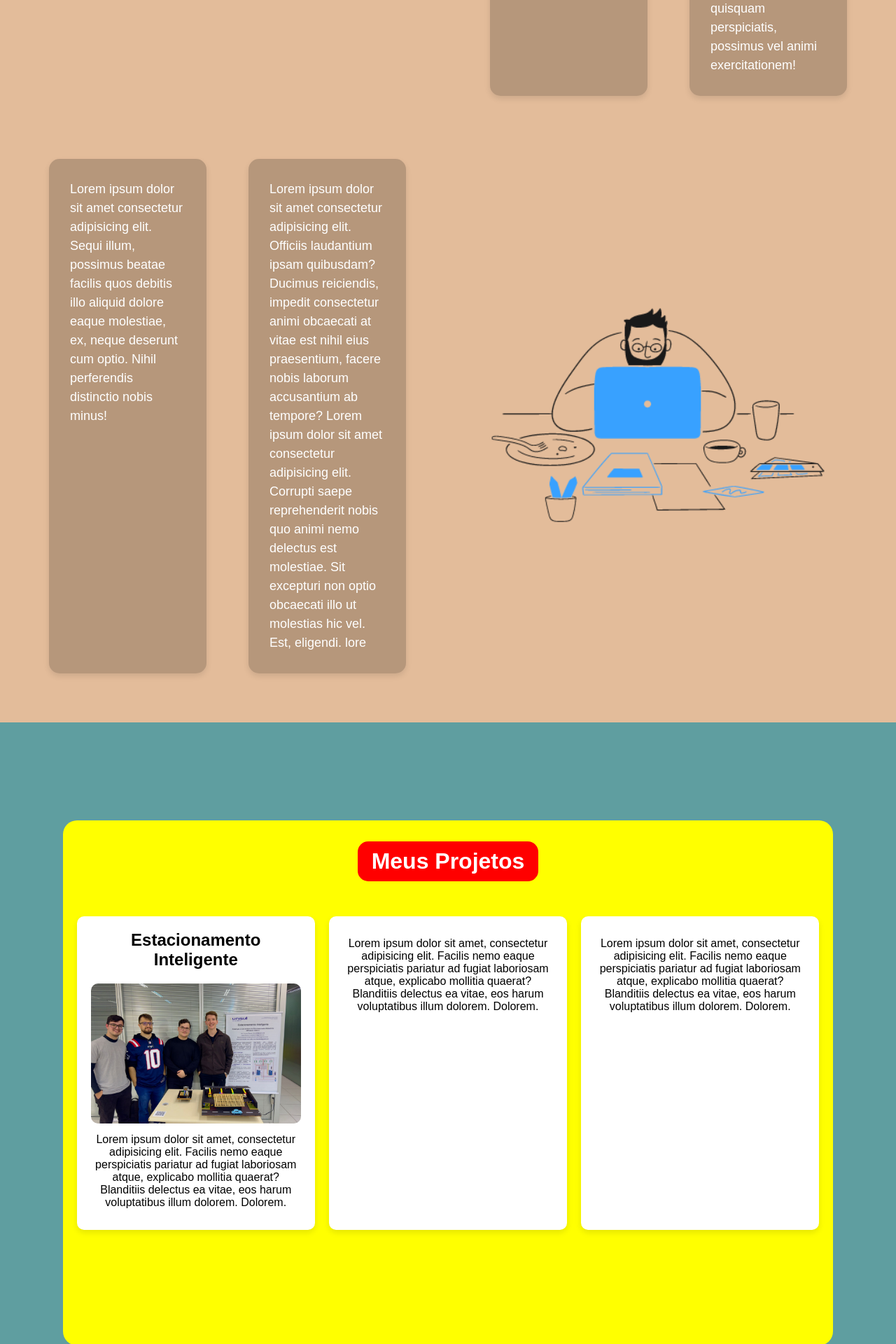
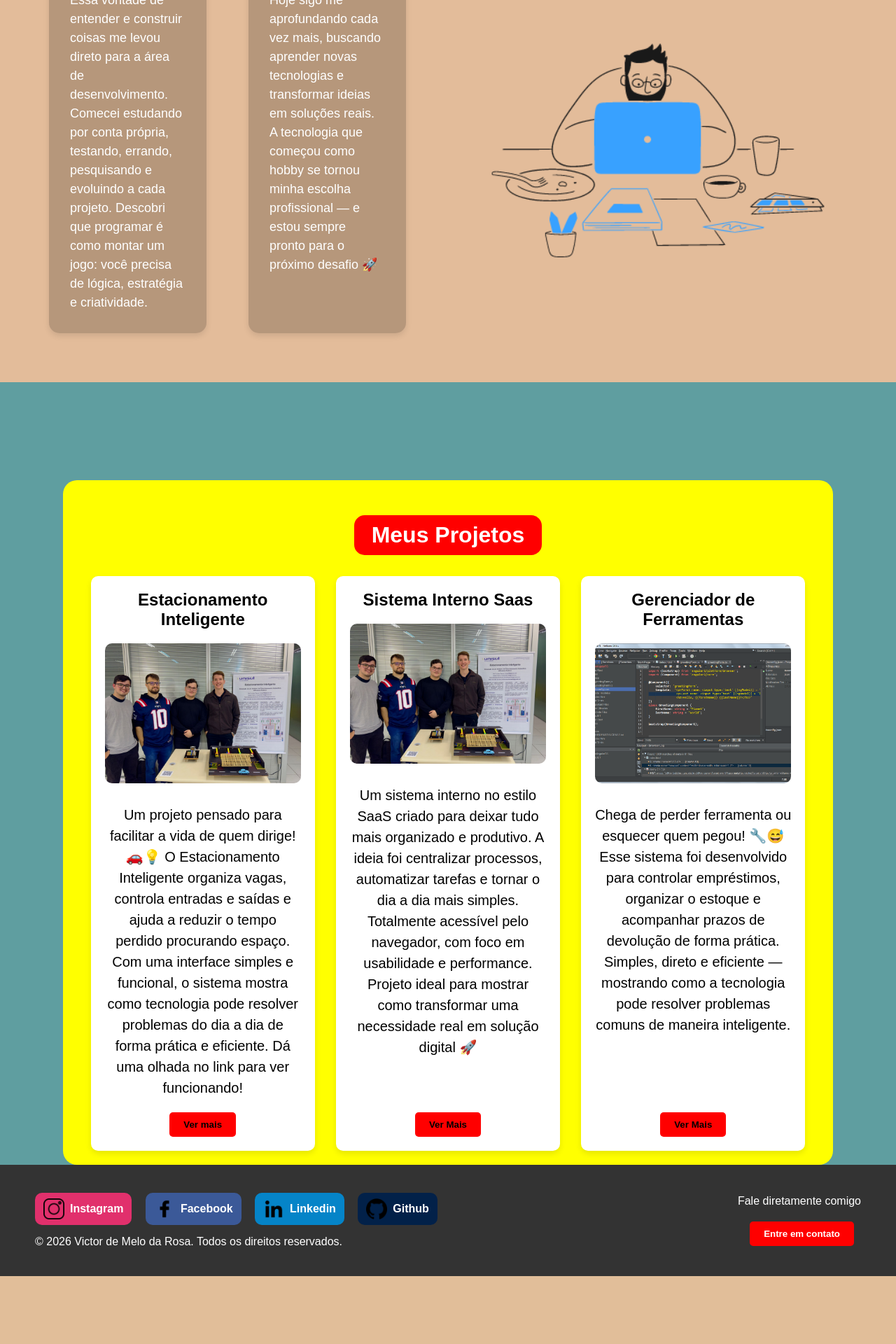
Before and after one commit to Victordemelo/Portfolio_Pessoal, a PHP site: page / in a window 1280 px wide. Shown: the part 1720-3640 px from the top of the page at 70% size. After the commit the page ends 3543 px from the top, so only its background shows below. Run offline with PHP 8.4, Linux system fonts and the light colour scheme.

Commit message:
Feat: Adicionando o footer e ajeitando pastas

```diff
--- a/laddingPageDesafio/index.html
+++ b/laddingPageDesafio/index.html
@@ -22,7 +22,7 @@
     </header>
 
     <main id="apresentacao" class="apresentacao">
-        <img class="imagem" src="img/cortado.png" alt="Foto de Victor">
+        <img class="imagem" src="assets/img/foto-victor.png" alt="Foto de Victor">
         <div>
             <p>Olá, eu sou o Victor de Melo da Rosa 👋</p> <br>
             <p>
@@ -37,41 +37,33 @@
     <section id="sobre-mim" class="sobre-mim">
         <div class="topico-um">
             <div>
-                <img class="imagem-sobre" src="img/homem-jogando.svg" alt="Homem jogando">
+                <img class="imagem-sobre" src="assets/img/homem-jogando.svg" alt="Homem jogando">
             </div>
             <div class="paragrafos-topico-um">
-                <p class="card">Lorem ipsum dolor sit amet consectetur, adipisicing elit. Dolorum explicabo, odit
-                    recusandae mollitia
-                    aperiam sunt delectus provident amet eaque corrupti omnis, itaque quae dicta vitae odio excepturi
-                    adipisci rem possimus.</p>
-                <p class="card">Lorem ipsum dolor, sit amet consectetur adipisicing elit. Provident molestias molestiae
-                    beatae est
-                    sit
-                    aperiam qui impedit. Laborum, unde, eaque quis exercitationem explicabo non quisquam soluta
-                    repudiandae
-                    molestias, necessidade dolores. Lorem ipsum dolor sit amet consectetur adipisicing elit. Excepturi
-                    dignissimos consectetur id labore ducimus, officia est esse itaque incidunt debitis. Rem maiores
-                    ipsa laudantium quisquam perspiciatis, possimus vel animi exercitationem!</p>
+                <p class="card">Desde pequeno eu sempre fui apaixonado por jogos 🎮. Passava horas explorando mundos,
+                    descobrindo estratégias e tentando entender como tudo funcionava por trás da tela.
+                    O que começou como diversão acabou despertando algo maior: curiosidade sobre tecnologia
+                    e sobre como os computadores realmente funcionam.</p>
+                <p class="card">Com o tempo, comecei a mexer no computador além dos jogos — explorando configurações,
+                    instalando programas, tentando entender erros e aprendendo na prática.
+                    A curiosidade virou interesse, e o interesse virou objetivo. Foi aí que percebi que
+                    não queria apenas usar tecnologia… eu queria criar com ela.</p>
             </div>
         </div>
         <div class="topico-dois">
             <div>
-                <div><img class="imagem-sobre" src="img/homem-no-computador.png" alt="Homem no computador"></div>
+                <div><img class="imagem-sobre" src="assets/img/homem-no-computador.png" alt="Homem no computador"></div>
             </div>
             <div class="paragrafos-topico-dois">
-                <p class="card">Lorem ipsum dolor sit amet consectetur adipisicing elit. Sequi illum, possimus beatae
-                    facilis quos
-                    debitis illo aliquid dolore eaque molestiae, ex, neque deserunt cum optio. Nihil perferendis
-                    distinctio nobis minus!</p>
-                <p class="card">Lorem ipsum dolor sit amet consectetur adipisicing elit. Officiis laudantium ipsam
-                    quibusdam? Ducimus
-                    reiciendis, impedit consectetur animi obcaecati at vitae est nihil eius praesentium, facere nobis
-                    laborum accusantium ab tempore? Lorem ipsum dolor sit amet consectetur adipisicing elit. Corrupti
-                    saepe reprehenderit nobis quo animi nemo delectus est molestiae. Sit excepturi non optio obcaecati
-                    illo ut molestias hic vel. Est, eligendi. lore</p>
+                <p class="card">Essa vontade de entender e construir coisas me levou direto para a área de
+                    desenvolvimento.
+                    Comecei estudando por conta própria, testando, errando, pesquisando e evoluindo a cada projeto.
+                    Descobri que programar é como montar um jogo: você precisa de lógica, estratégia e criatividade.</p>
+                <p class="card">Hoje sigo me aprofundando cada vez mais, buscando aprender novas tecnologias
+                    e transformar ideias em soluções reais. A tecnologia que começou como hobby
+                    se tornou minha escolha profissional — e estou sempre pronto para o próximo desafio 🚀</p>
             </div>
         </div>
-
     </section>
 
     <section id="projetos" class="projetos">
@@ -82,31 +74,69 @@
 
                 <article class="card-projetos">
                     <h3>Estacionamento Inteligente</h3>
-                    <img src="img/estacionamento-inteligente.jpg" alt="Estacionamento Inteligente">
-                    <p>Lorem ipsum dolor sit amet, consectetur adipisicing elit. Facilis nemo eaque perspiciatis
-                        pariatur ad fugiat laboriosam atque, explicabo mollitia quaerat? Blanditiis delectus ea vitae,
-                        eos harum voluptatibus illum dolorem. Dolorem.</p>
+                    <img src="assets/img/estacionamento-inteligente.jpg" alt="Estacionamento Inteligente">
+                    <p>
+                        Um projeto pensado para facilitar a vida de quem dirige! 🚗💡 O Estacionamento Inteligente
+                        organiza vagas, controla entradas e saídas e ajuda a reduzir o tempo perdido procurando espaço.
+                        Com uma interface simples e funcional, o sistema mostra como tecnologia pode resolver problemas
+                        do dia a dia de forma prática e eficiente. Dá uma olhada no link para ver funcionando!
+                    </p>
+                    <button><a href="https://www.linkedin.com/feed/update/urn:li:activity:7342385501405876225/">Ver
+                            mais</a></button>
                 </article>
 
                 <article class="card-projetos">
-                    <p>Lorem ipsum dolor sit amet, consectetur adipisicing elit. Facilis nemo eaque perspiciatis
-                        pariatur ad fugiat laboriosam atque, explicabo mollitia quaerat? Blanditiis delectus ea vitae,
-                        eos harum voluptatibus illum dolorem. Dolorem.</p>
+                    <h3>Sistema Interno Saas</h3>
+                    <img src="assets/img/estacionamento-inteligente.jpg" alt="Sistema-interno-saas">
+                    <p>
+                        Um sistema interno no estilo SaaS criado para deixar tudo mais organizado e produtivo.
+                        A ideia foi centralizar processos, automatizar tarefas e tornar o dia a dia mais simples.
+                        Totalmente acessível pelo navegador, com foco em usabilidade e performance.
+                        Projeto ideal para mostrar como transformar uma necessidade real em solução digital 🚀
+                    </p>
+                    <button><a href="https://sympathetic-aqua-albatross.69-6-215-217.cpanel.site/">Ver Mais</a></button>
                 </article>
 
                 <article class="card-projetos">
-                    <p>Lorem ipsum dolor sit amet, consectetur adipisicing elit. Facilis nemo eaque perspiciatis
-                        pariatur ad fugiat laboriosam atque, explicabo mollitia quaerat? Blanditiis delectus ea vitae,
-                        eos harum voluptatibus illum dolorem. Dolorem.</p>
+                    <h3>Gerenciador de Ferramentas </h3>
+                    <img src="assets/img/gerenciador-ferramentas.png" alt="gerenciador-ferramentas">
+                    <p>
+                        Chega de perder ferramenta ou esquecer quem pegou! 🔧😅
+                        Esse sistema foi desenvolvido para controlar empréstimos, organizar o estoque e acompanhar
+                        prazos de devolução de forma prática. Simples, direto e eficiente — mostrando como a tecnologia
+                        pode resolver problemas comuns de maneira inteligente.
+                    </p>
+                    <button><a href="https://github.com/davijr28/gerenciador_emprestimo_A3">Ver Mais</a></button>
                 </article>
-
             </div>
         </div>
     </section>
 
-    <footer id="footer" class="rodape">
-        <p>Meu rodapé</p>
+    <footer id="footer" class="footer">
+        <div class="informacoes-footer">
+            <div>
+                <ul class="redes-sociais">
+                    <li><a class="instagram" href=""><img src="assets/icons/instagram.png" alt="Instagram">Instagram</a>
+                    </li>
+                    <li><a class="facebook" href=""><img src="assets/icons/facebook.png" alt="Facebook">Facebook</a>
+                    </li>
+                    <li><a class="linkedin" href=""><img src="assets/icons/linkedin.png" alt="Linkedin">Linkedin</a>
+                    </li>
+                    <li><a class="github" href=""><img src="assets/icons/github.png" alt="Github">Github</a></li>
+                </ul>
+            </div>
+            <div class="direitos-reservados">
+                <p>&copy; 2026 Victor de Melo da Rosa. Todos os direitos reservados.</p>
+            </div>
+        </div>
+
+        <div class="contato-footer">
+            <p>Fale diretamente comigo</p>
+            <button>Entre em contato</button>
+        </div>
     </footer>
+
+    <script src="script.js"></script>
 
 </body>
 
--- a/laddingPageDesafio/style.css
+++ b/laddingPageDesafio/style.css
@@ -33,9 +33,9 @@ nav li {
     border-radius: 10px;
 }
 
-nav li a {
+a {
     text-decoration: none;
-    color: black;
+    color: #000;
     font-weight: bold;
 }
 
@@ -56,6 +56,8 @@ nav li a:hover {
 }
 
 .apresentacao p {
+    flex-wrap: wrap;
+    display: flex;
     color: white;
     font-size: 24px;
     max-width: 500px;
@@ -102,10 +104,12 @@ nav li a:hover {
     height: 400px;
     border-radius: 30%;
     object-fit: cover;
+    flex-wrap: wrap;
 }
 
 .paragrafos-topico-um, .paragrafos-topico-dois {
     flex-direction: row;
+    flex-wrap: wrap;
     display: flex;
     gap: 20px;
     width: 100%;
@@ -139,37 +143,41 @@ nav li a:hover {
     margin: 0 auto;
     background-color: yellow;
     width: 86%;
-    min-height: 750px;
+    min-height: 850px;
     border-radius: 20px;
+    padding: 0px 20px;
 }
 
 .titulo-projetos {
-    margin: 30px auto;
-    padding: 10px 20px;
+    margin: 50px auto 10px auto;
+    padding: 10px 25px;
     border-radius: 15px;
     background-color: red;
     color: white;
     text-align: center;
     font-size: 32px;
     font-weight: bold;
+
 }
 
-/* O container da linha dos cards */
 .article-projetos {
     display: flex;
-    justify-content: space-evenly; /* Distribui o espaço entre os cards */
-    align-items: stretch; /* Faz com que todos os cards tenham a mesma altura */
-    gap: 20px; /* Cria um espaço garantido entre os cards */
+    justify-content: space-evenly;
+    align-items: stretch;
+    gap: 30px;
     padding: 20px;
 }
 
-/* O design individual de cada card */
 .card-projetos {
-    background-color: white; /* Dá o formato visual de um cartão */
+    flex-wrap: wrap;
+    display: flex;
+    min-height: 600px;
+    flex-direction: column;
+    background-color: white;
     padding: 20px;
     border-radius: 10px;
-    flex: 1; /* Faz os 3 cards dividirem o espaço em larguras exatamente iguais */
-    box-shadow: 0 4px 8px rgba(0,0,0,0.1); /* Uma sombrinha leve para dar destaque */
+    flex: 1;
+    box-shadow: 0 4px 8px rgba(0,0,0,0.1);
 }
 
 .card-projetos h3 {
@@ -189,24 +197,105 @@ nav li a:hover {
 }
 
 .card-projetos p {
-    margin: 10px 0;
+    margin-top: 30px;
+    margin-bottom: 20px;
     color: black;
-    font-size: 16px;
+    font-size: 20px;
     text-align: center;
+    line-height: 1.5;
 }
 
-
-
-
-
-
-
-
-
-
-
-
+.card-projetos button {
+    background-color: red;
+    color: white;
+    padding: 10px 20px;
+    border: none;
+    border-radius: 5px;
+    cursor: pointer;
+    align-self: center;
+    margin-top: auto;
+}
 
 /*-----------------------------------*/
 /* Estilos para a seção "Rodapé" */
 /*-----------------------------------*/
+
+.footer {
+    display: flex;
+    justify-content: space-between;
+    align-items: center;
+    padding: 40px 50px;
+    background-color: #333;
+    color: white;
+}
+
+.informacoes-footer {
+    display: flex;
+    flex-direction: column;
+    gap: 15px;
+}
+
+.redes-sociais li {
+    list-style-type: none;
+    display: inline-block;
+    margin-right: 15px;
+}
+
+.redes-sociais a {
+    text-decoration: none;
+    color: white;
+    display: flex;
+    align-items: center;
+    gap: 8px;
+}
+
+.redes-sociais img {
+    max-width: 30px;
+    max-height: 30px;
+}
+
+.contato-footer {
+    display: flex;
+    flex-direction: column;
+    align-items: flex-end;
+    gap: 10px;
+}
+
+.contato-footer button {
+    background-color: red;
+    margin-right: 10px;
+    margin-top: 10px;
+    color: white;
+    padding: 10px 20px;
+    border: none;
+    border-radius: 5px;
+    cursor: pointer;
+    font-weight: bold;
+}
+
+.facebook, .instagram, .linkedin, .github {
+    border-radius: 10px;
+    padding: 8px 12px;
+    display: flex;
+    justify-content: center;
+    align-items: center;
+    gap: 8px;
+    color: white;
+    text-decoration: none;
+}
+
+.facebook {
+    background-color: #3b5998;
+}
+
+.instagram {
+    background-color: #e1306c;
+}
+
+.linkedin {
+    background-color: #0584c8;
+}
+
+.github {
+    background-color: #022149;
+}
```
Also changed, not shown: laddingPageDesafio/assets/icons/facebook.png (added), laddingPageDesafio/assets/icons/github.png (added), laddingPageDesafio/assets/icons/instagram.png (added), laddingPageDesafio/assets/icons/linkedin.png (added), laddingPageDesafio/assets/img/estacionamento-inteligente.jpg (renamed from laddingPageDesafio/img/estacionamento-inteligente.jpg), laddingPageDesafio/assets/img/foto-victor.png (renamed from laddingPageDesafio/img/cortado.png), laddingPageDesafio/assets/img/gerenciador-ferramentas.png (added), laddingPageDesafio/assets/img/homem-jogando.svg (renamed from laddingPageDesafio/img/homem-jogando.svg), laddingPageDesafio/assets/img/homem-no-computador.png (renamed from laddingPageDesafio/img/homem-no-computador.png), laddingPageDesafio/assets/img/sistema-saas.png (added).
